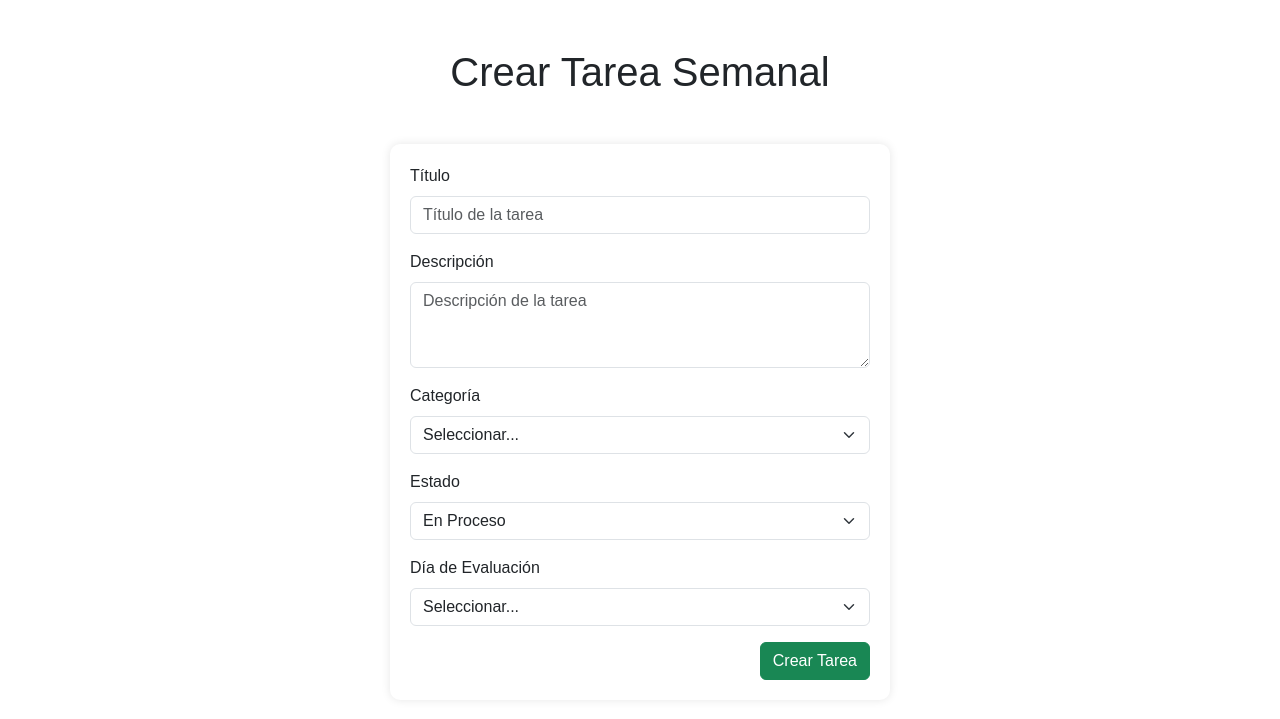
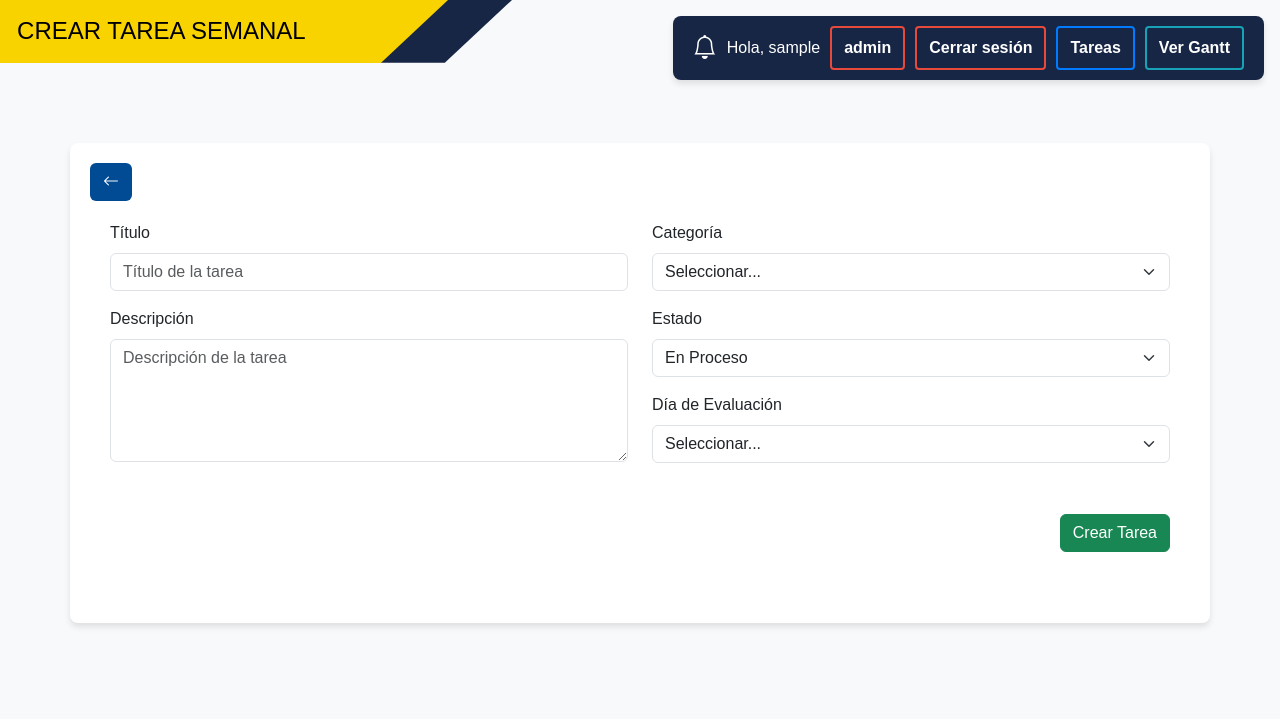
Before and after one commit to DemianUni/task-manger, a Django app: page /create-weeklytask/ in a window 1280 px wide. Shown: the top 719 px of the page. Run offline with Django 5.2, Linux system fonts and the light colour scheme; the visitor is signed in with stand-in values (Sample User, id 1); data that the repository does not hold is empty.

Commit message:
Actualización Visual

```diff
--- a/tasks/templates/tasks_list.html
+++ b/tasks/templates/tasks_list.html
@@ -81,7 +81,7 @@
       <a href="{% url 'menu' %}" class="btn" style="background-color: #004b94;"><i class="bi bi-arrow-left text-white"></i></a>
       <input type="text" name="search" class="form-control me-2 ms-3 w-50" placeholder="Buscar por nombre..."
              value="{{ search_query }}">
-      <button type="submit" class="btn btn-primary">Buscar</button>
+      <button type="submit" style="background-color: #004b94;" class="btn text-white">Buscar</button>
     </form>
 
     <!-- Filtro de Categoría y botón "Agregar" alineados -->
--- a/tasks/templates/weeklytask_form.html
+++ b/tasks/templates/weeklytask_form.html
@@ -1,57 +1,38 @@
-<!DOCTYPE html>
-<html lang="es">
-  <head>
-    <meta charset="UTF-8" />
-    <meta name="viewport" content="width=device-width, initial-scale=1.0" />
-    <title>
+{% extends 'base.html' %}
+{% block title %}
   {% if form.instance.pk %}
     Editar
   {% else %}
     Crear
   {% endif %}Tarea Semanal
-    </title>
-    <link href="https://cdn.jsdelivr.net/npm/bootstrap@5.3.0/dist/css/bootstrap.min.css" rel="stylesheet" />
+{% endblock %}
+
+{% block content %}
   <style>
-      body {
-        font-family: Arial, sans-serif;
-        margin: 20px;
-      }
-      .container {
-        max-width: 500px;
-        background: #fff;
+    .container1 {
       padding: 20px;
-        border-radius: 10px;
-        box-shadow: 0px 0px 10px rgba(0, 0, 0, 0.1);
     }
   </style>
-  </head>
-  <body>
-    <h1 class="mb-5 text-center mt-5">
-      {% if form.instance.pk %}
-        Editar
-      {% else %}
-        Crear
-      {% endif %}Tarea Semanal
-    </h1>
-    <div class="container">
+
+  <a href="{% url 'tasks_list' %}" style="background-color: #004b94;" class="btn"><i class="bi bi-arrow-left text-white"></i></a>
+  <div class="container1 col-md-12 col-lg-12">
     <form method="POST">
       {% csrf_token %}
-
+      <div class="row">
+        <div class="col-md-6">
           <!-- Título -->
           <div class="mb-3">
             <label for="title" class="form-label">Título</label>
-          <input type="text" name="title" id="title" class="form-control"
-                 placeholder="Título de la tarea" required
-                 value="{{ form.instance.title }}">
+            <input type="text" name="title" id="title" class="form-control" placeholder="Título de la tarea" required value="{{ form.instance.title }}" />
           </div>
 
           <!-- Descripción -->
           <div class="mb-3">
             <label for="description" class="form-label">Descripción</label>
-          <textarea name="description" id="description" class="form-control" rows="3"
-                    placeholder="Descripción de la tarea">{{ form.instance.description }}</textarea>
+            <textarea style="height: 123px;" name="description" id="description" class="form-control" rows="3" placeholder="Descripción de la tarea">{{ form.instance.description }}</textarea>
           </div>
-
+        </div>
+        <div class="col-md-6">
           <!-- Categoría -->
           <div class="mb-3">
             <label for="category" class="form-label">Categoría</label>
@@ -67,7 +48,7 @@
           <!-- Estado -->
           <div class="mb-3">
             <label for="status" class="form-label">Estado</label>
-          <select name="status" id="status" class="form-select ">
+            <select name="status" id="status" class="form-select">
               <option class="text-black" value="in_progress" {% if form.instance.status == "in_progress" %}selected{% endif %}>En Proceso</option>
               {% comment %} <option value="due_soon" {% if form.instance.status == "due_soon" %}selected{% endif %}>Próximo a Vencer</option>
               <option value="overdue" {% if form.instance.status == "overdue" %}selected{% endif %}>Venció</option> {% endcomment %}
@@ -87,9 +68,11 @@
               <option value="friday" {% if form.instance.evaluation_day == "friday" %}selected{% endif %}>Viernes</option>
             </select>
           </div>
+        </div>
+      </div>
 
       <!-- Botón de Enviar -->
-        <div class="d-flex">
+      <div class="d-flex" style="margin-top: 35px;">
         <button type="submit" class="btn btn-success ms-auto">
           {% if form.instance.pk %}
             Actualizar Tarea
@@ -100,5 +83,4 @@
       </div>
     </form>
   </div>
-  </body>
-</html>
+{% endblock %}
--- a/templates/base.html
+++ b/templates/base.html
@@ -116,7 +116,7 @@
       }
 
       .custom-button {
-        max-width: 60vh;
+        max-width: 35%;
         padding: 17.1px;
         background-color: #f9d300ff;
         color: black;
@@ -126,15 +126,15 @@
         clip-path: polygon(0 0, 100% 0, 85% 100%, 0 100%);
       }
       .custom-button2 {
-        max-width: 60vh;
+        max-width: 35%;
         padding: 17px;
-        padding-right: 50vh;
+        padding-right: 25%;
         background-color: #172645ff;
         color: white;
         text-transform: uppercase;
         font-weight: bold;
         position: absolute;
-        margin-left: 5vh;
+        margin-left: 5%;
         clip-path: polygon(0 0, 100% 0, 85% 100%, 0 100%);
       }
     </style>
```
Also changed, not shown: tasks/templates/task_form.html (+61 -78 lines). Lines whose indentation alone changed are shown as unchanged.
